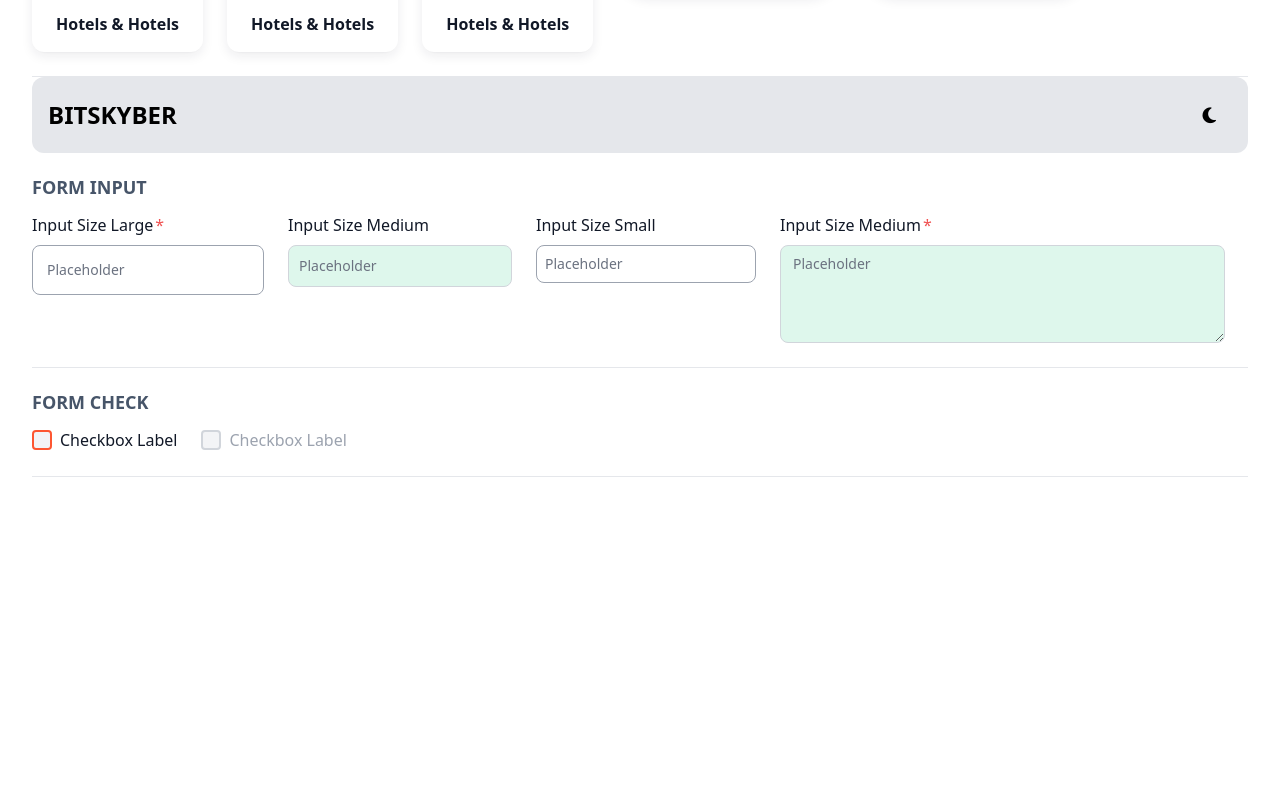
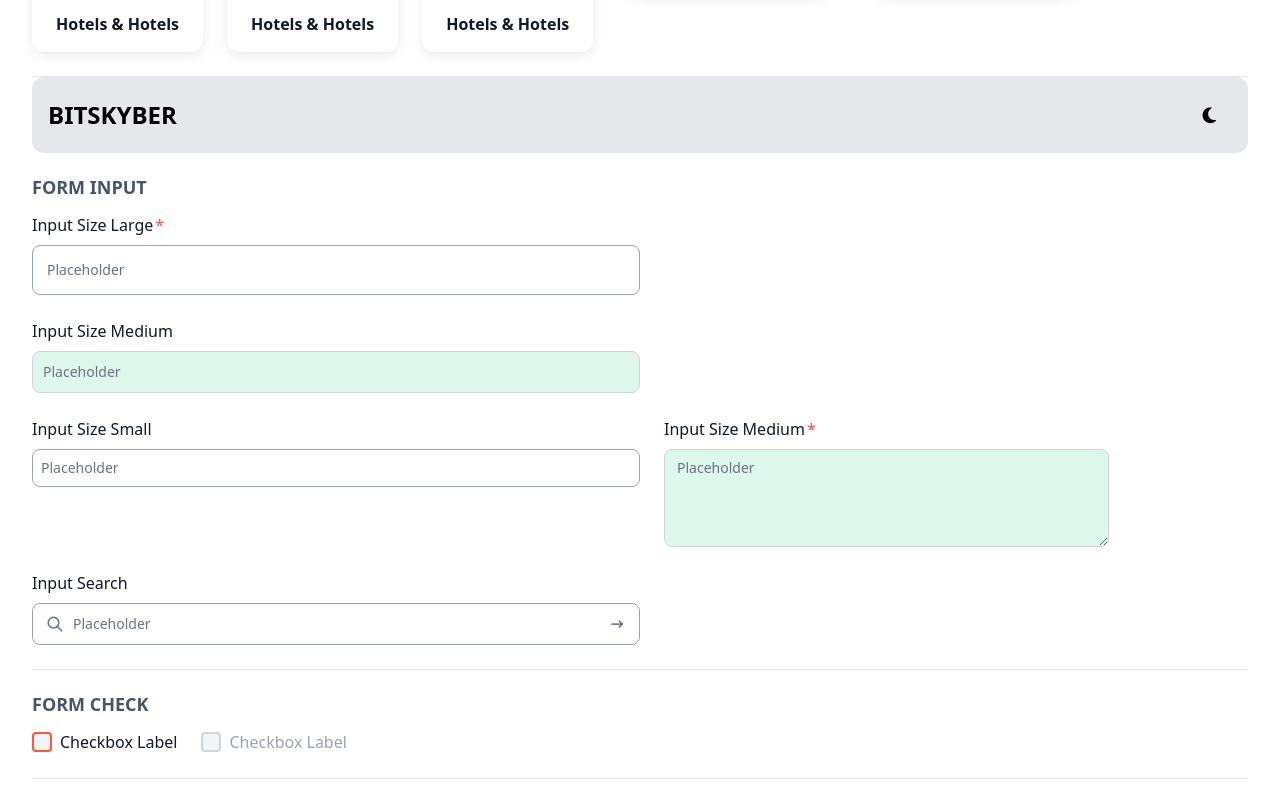
Before and after one commit to ShuvoMallick01/Vuejs-Dynamic-Components, a Vue app: page / in a window 1280 px wide. Shown: the part 1734-2525 px from the top of the page. Built offline with nearby package versions, Linux system fonts and the light colour scheme.

Commit message:
Working for Search Input Field

```diff
--- a/src/App.vue
+++ b/src/App.vue
@@ -830,6 +830,7 @@
       <FormInput
         :isRequired="true"
         id="idName"
+        parentClasses="xl:w-1/2 md:w-full"
         labelName="Input Size Large"
         labelColor="gray"
         inputColor="gray"
@@ -838,6 +839,7 @@
       />
 
       <FormInput
+        parentClasses="xl:w-1/2 md:w-full"
         id="idName"
         labelName="Input Size Medium"
         labelColor="gray"
@@ -848,6 +850,7 @@
 
       <FormInput
         id="idName"
+        parentClasses="xl:w-1/2 md:w-full"
         labelName="Input Size Small"
         labelColor="gray"
         inputColor="gray"
@@ -867,6 +870,32 @@
         placeholder="Placeholder"
         inputSize="medium"
       />
+
+      <FormInput
+        parentClasses="xl:w-1/2 md:w-full "
+        id="idName"
+        labelName="Input Search"
+        labelColor="gray"
+        inputColor="gray"
+        placeholder="Placeholder"
+        inputSize="search-medium"
+      >
+        <template v-slot:prefixIcon>
+          <div
+            class="absolute left-0 h-full flex px-3.5 items-center text-gray-500"
+          >
+            <i class="icon-search text-lg"></i>
+          </div>
+        </template>
+
+        <template v-slot:suffixIcon>
+          <div
+            class="absolute right-0 top-0 h-full flex px-3.5 items-center text-gray-500"
+          >
+            <i class="icon-arrow-long-right text-lg"></i>
+          </div>
+        </template>
+      </FormInput>
     </div>
   </div>
 
--- a/src/assets/css/main.css
+++ b/src/assets/css/main.css
@@ -348,6 +348,9 @@
   .form-input-size-sm {
     @apply w-full p-2;
   }
+  .search-input-size-md {
+    @apply w-full py-2.5 px-10;
+  }
 
   /* Search Input Size */
   .form-search-size-default {
--- a/src/components/form/FormInput.vue
+++ b/src/components/form/FormInput.vue
@@ -1,5 +1,5 @@
 <template>
-  <div>
+  <div :class="parentClasses">
     <label
       v-if="labelName"
       :for="$attrs.id"
@@ -13,8 +13,6 @@
       :required="$attrs.required"
       >{{ labelName }}
     </label>
-
-    <slot name="prefix"></slot>
 
     <textarea
       v-if="textarea"
@@ -30,8 +28,10 @@
     >
     </textarea>
 
+    <span v-else class="relative" :class="inputClasses">
+      <slot name="prefixIcon"></slot>
+
       <input
-      v-else
         v-bind="$attrs"
         :class="{
           'form-input-gray': inputColor === 'gray',
@@ -41,12 +41,14 @@
           'form-input-size-lg': inputSize === 'large',
           'form-input-size-md': inputSize === 'medium',
           'form-input-size-sm': inputSize === 'small',
+
+          'search-input-size-md': inputSize === 'search-medium',
         }"
         :value="modelValue"
         @input="$emit('update:modelValue', $event.target.value)"
       />
-
-    <slot name="suffix"></slot>
+      <slot name="suffixIcon"></slot>
+    </span>
   </div>
 </template>
 
@@ -57,6 +59,10 @@ defineOptions({
 });
 
 defineProps({
+  prefixIcon: String,
+  suffixIcon: String,
+  parentClasses: String,
+
   isRequired: { type: Boolean, default: false },
   modelValue: { type: String, default: "" },
 
@@ -65,6 +71,7 @@ defineProps({
 
   inputColor: { type: String, default: "form-input-gray" },
   inputSize: { type: String, default: "form-input-size-md" },
+  inputClasses: String,
 
   textarea: { type: Boolean, default: false },
 });
```
Lines whose indentation alone changed are shown as unchanged.
